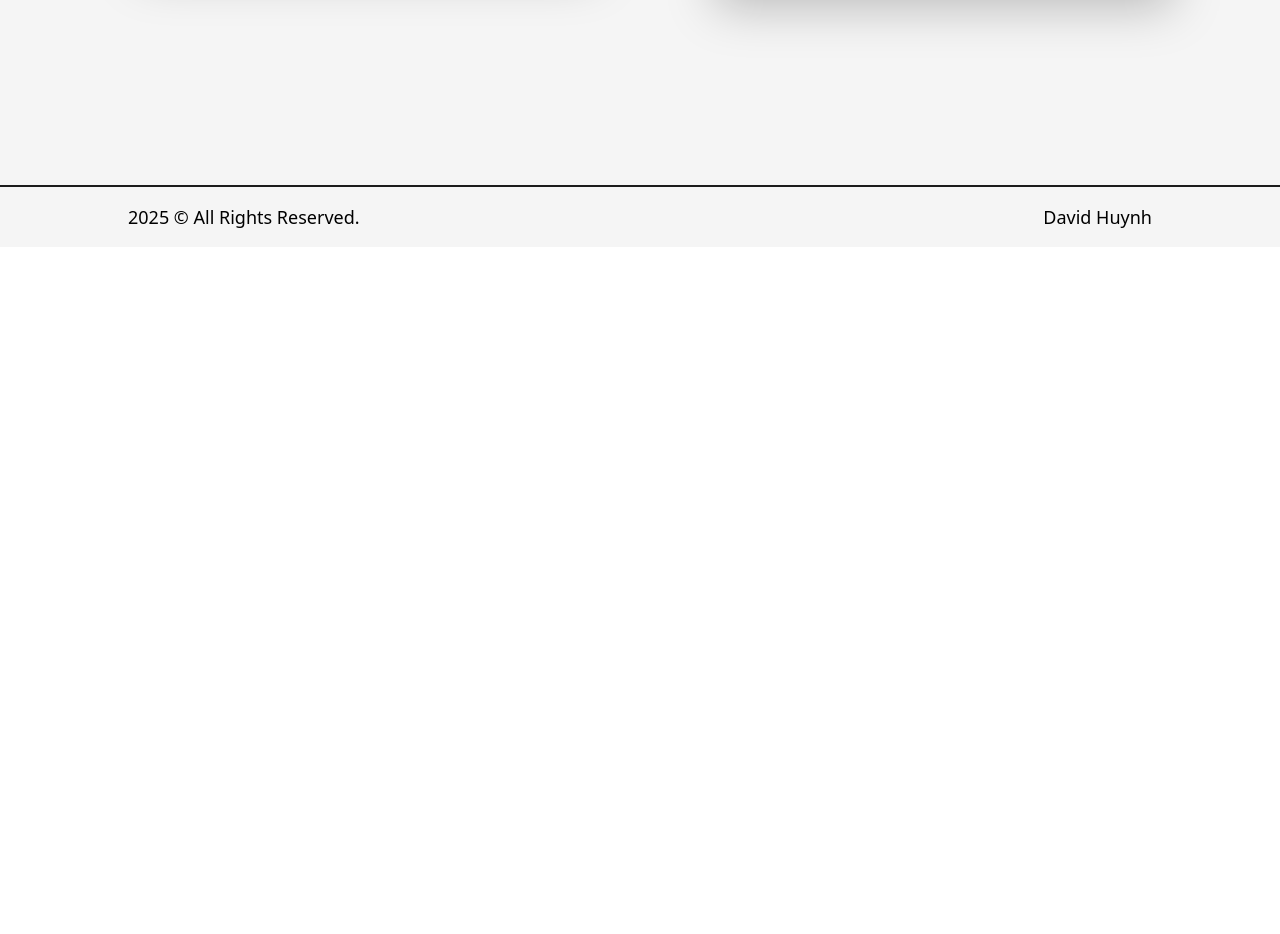
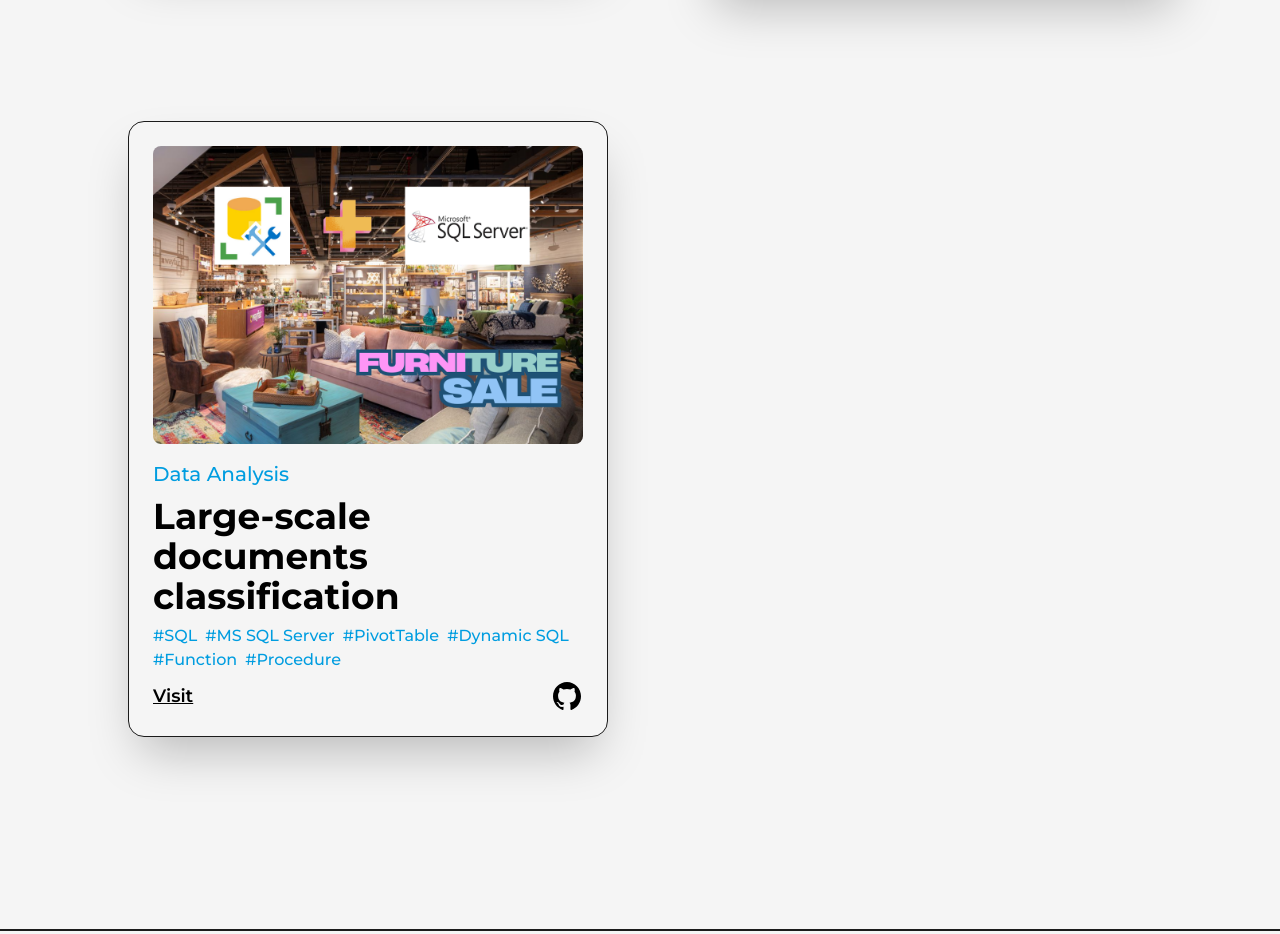
Before and after one commit to davidhuynhgit/profile, a Next.js app: page /projects in a window 1280 px wide. Shown: the part 2320-3254 px from the top of the page. Before the commit the page ends 2567 px from the top, so only its background shows below. Built offline with nearby package versions, Linux system fonts and the light colour scheme.

Commit message:
Update project

```diff
--- a/src/pages/projects.js
+++ b/src/pages/projects.js
@@ -10,6 +10,7 @@ import projectSpringfield from "../../public/images/projects/FinalDashboard.png"
 import projectFungi from "../../public/images/projects/FungiClassification.png";
 import projectBellabeat from "../../public/images/projects/BellaBeat.png";
 import projectTextClassification from "../../public/images/projects/TextClassification.png";
+import projectFurnitureSale from "../../public/images/projects/FurnitureSale.png";
 import {motion} from "framer-motion"
 import TransitionEffect from '@/component/TransitionEffect'
 const FramerImage = motion(Image);
@@ -180,6 +181,17 @@ const projects = () => {
                     />
                   </div>
 
+                  <div className="col-span-6 sm:col-span-12">
+                  <Project
+                    title="Large-scale documents classification"
+                    img={projectFurnitureSale}
+                    link="https://github.com/davidhuynhgit/FunitureSale"
+                    github="https://github.com/davidhuynhgit/FunitureSale"
+                    type="Data Analysis"
+                    hashtags={["SQL","MS SQL Server", "PivotTable","Dynamic SQL", "Function", "Procedure"]}
+                    />
+                  </div>
+
                 </div>
 
             </Layout>
```
Also changed, not shown: public/images/projects/FurnitureSale.png (added).
